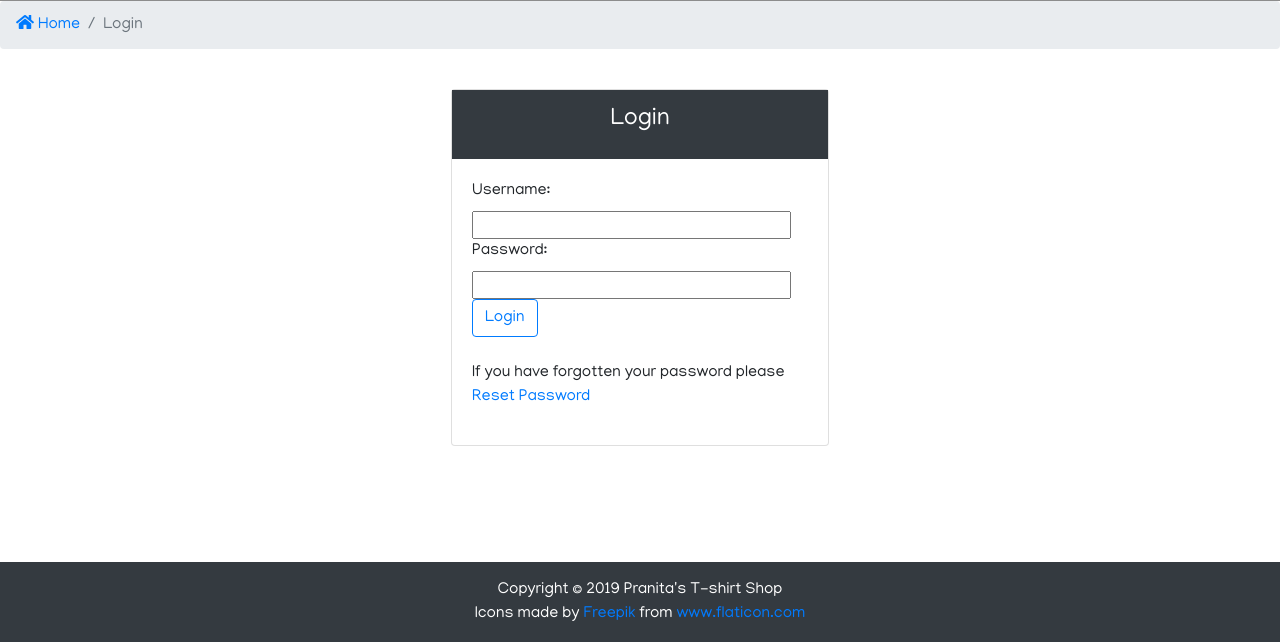
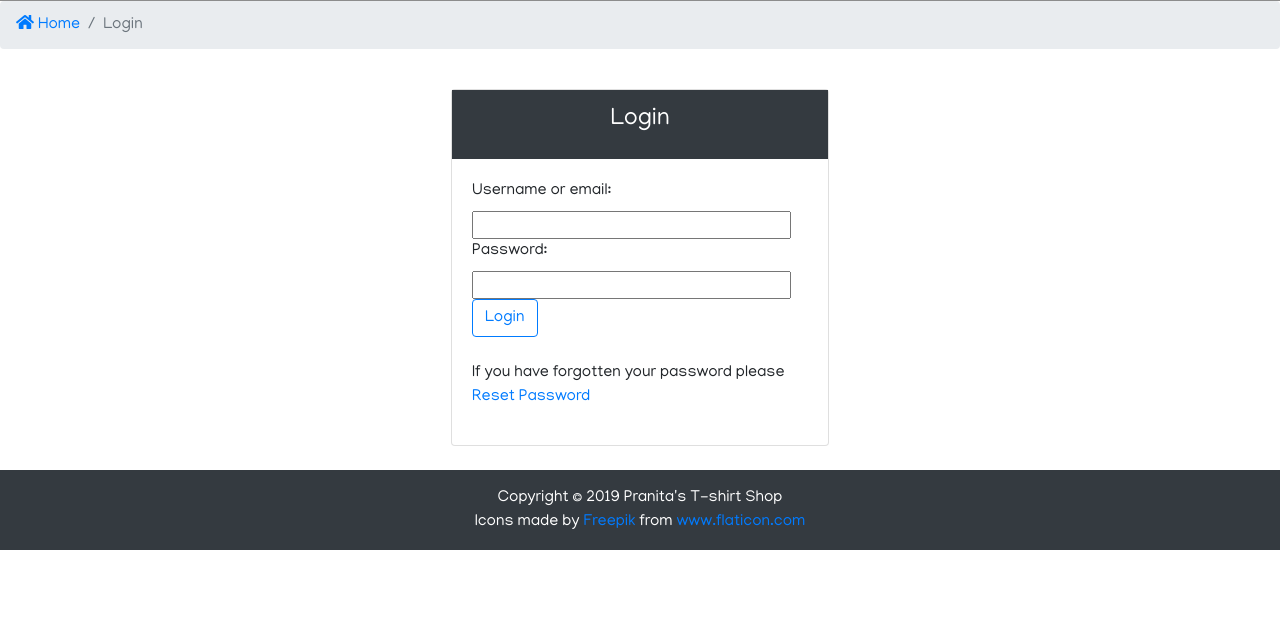
Before and after one commit to pranitastudent/T-shirt-Shop-Project, a Django app: page /accounts/login/ in a window 1280 px wide. Shown: the part 158-800 px from the top of the page. Run offline with Django 3.2, Linux system fonts and the light colour scheme; some libraries are stand-ins or nearby versions.

Commit message:
Login via email now  works

```diff
--- a/accounts/forms.py
+++ b/accounts/forms.py
@@ -10,7 +10,7 @@ from django.core.exceptions import ValidationError
 
 class UserLoginForm(forms.Form):
     """Form for login page"""
-    username = forms.CharField()
+    username_or_email = username_or_email=forms.CharField()
     password = forms.CharField(widget=forms.PasswordInput)
 
 
--- a/accounts/views.py
+++ b/accounts/views.py
@@ -22,7 +22,7 @@ def login(request):
         login_form = UserLoginForm(request.POST)
 
         if login_form.is_valid():
-            user = auth.authenticate(username=request.POST['username'],
+            user = auth.authenticate(request.POST['username_or_email'],
                                     password=request.POST['password'])
 
             if user:
--- a/shop/static/css/style.css
+++ b/shop/static/css/style.css
@@ -160,14 +160,6 @@ body {
 
 /* Footer */
 
-#main-footer {
-    position:fixed;
-    bottom:0;
-    left:0;
-    right:0;
-}
-
-
 
 
 
```
